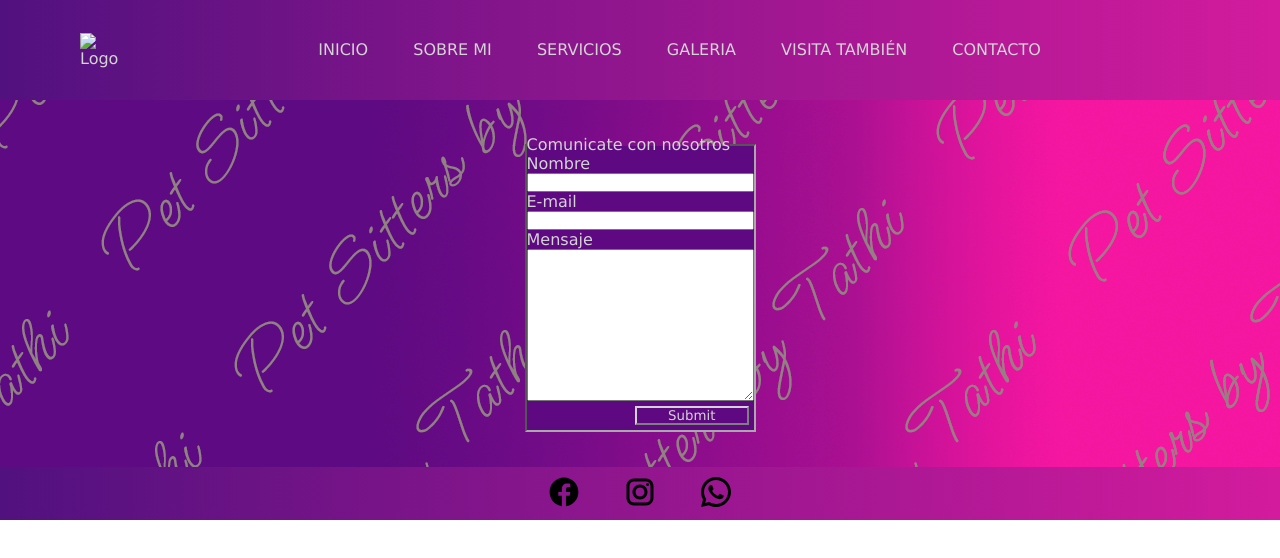
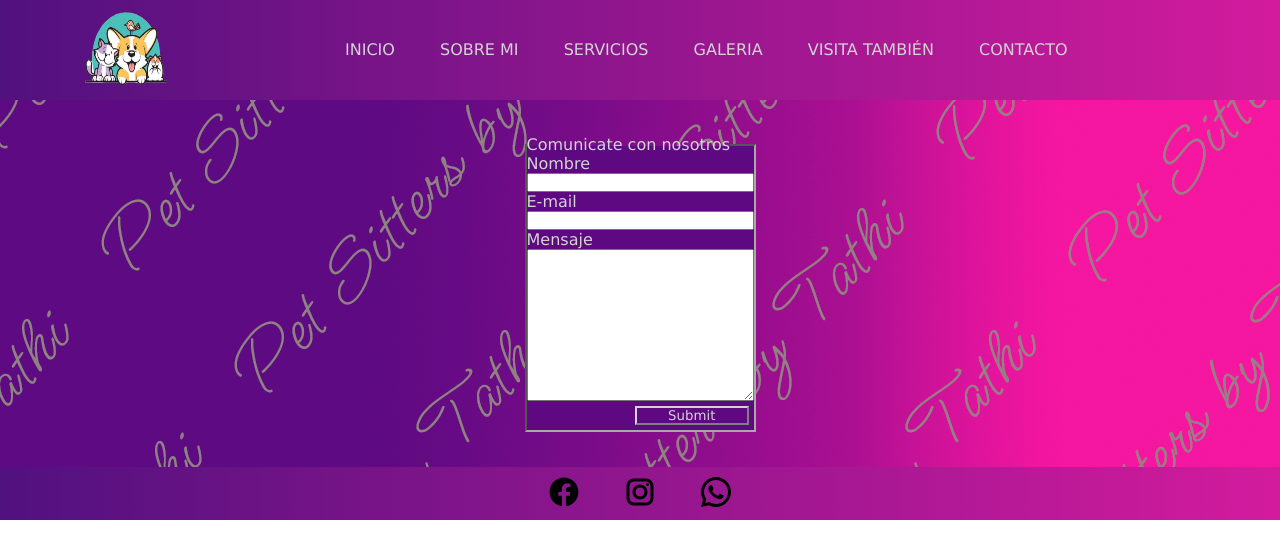
Before and after one commit to AdrianSnk23/git_de_coder, a plain HTML site: page pages/contacto.html in a window 1280 px wide. Drawn offline with Linux system fonts and the light colour scheme; the site is published under a folder, as on GitHub Pages, so addresses that start at the root find nothing.

Commit message:
resolver el problema de grid e imagenes

```diff
--- a/pages/contacto.html
+++ b/pages/contacto.html
@@ -14,7 +14,7 @@
 	<!-- fila de logo + nav -->
 	<header>
         <div>
-            <img class="logo" src="/imagenes/LogoPS.png" alt="Logo">
+            <img class="logo" src="../imagenes/LogoPS.png" alt="Logo">
         </div>
         <nav>
             <input type="checkbox" id="check">
--- a/style.css
+++ b/style.css
@@ -25,7 +25,7 @@ header {
 }
 
 .background-main {
-    background-image: url(/imagenes/FondoGradient.png);
+    background-image: url(imagenes/FondoGradient.png);
     background-size: cover;
     background-repeat: no-repeat;
     padding-top: 100px;
```
Also changed, not shown: pages/galeria.html (+1 -1 lines), pages/servicios.html (+1 -1 lines), pages/sobremi.html (+1 -1 lines), pages/visitatambien.html (+1 -1 lines).
